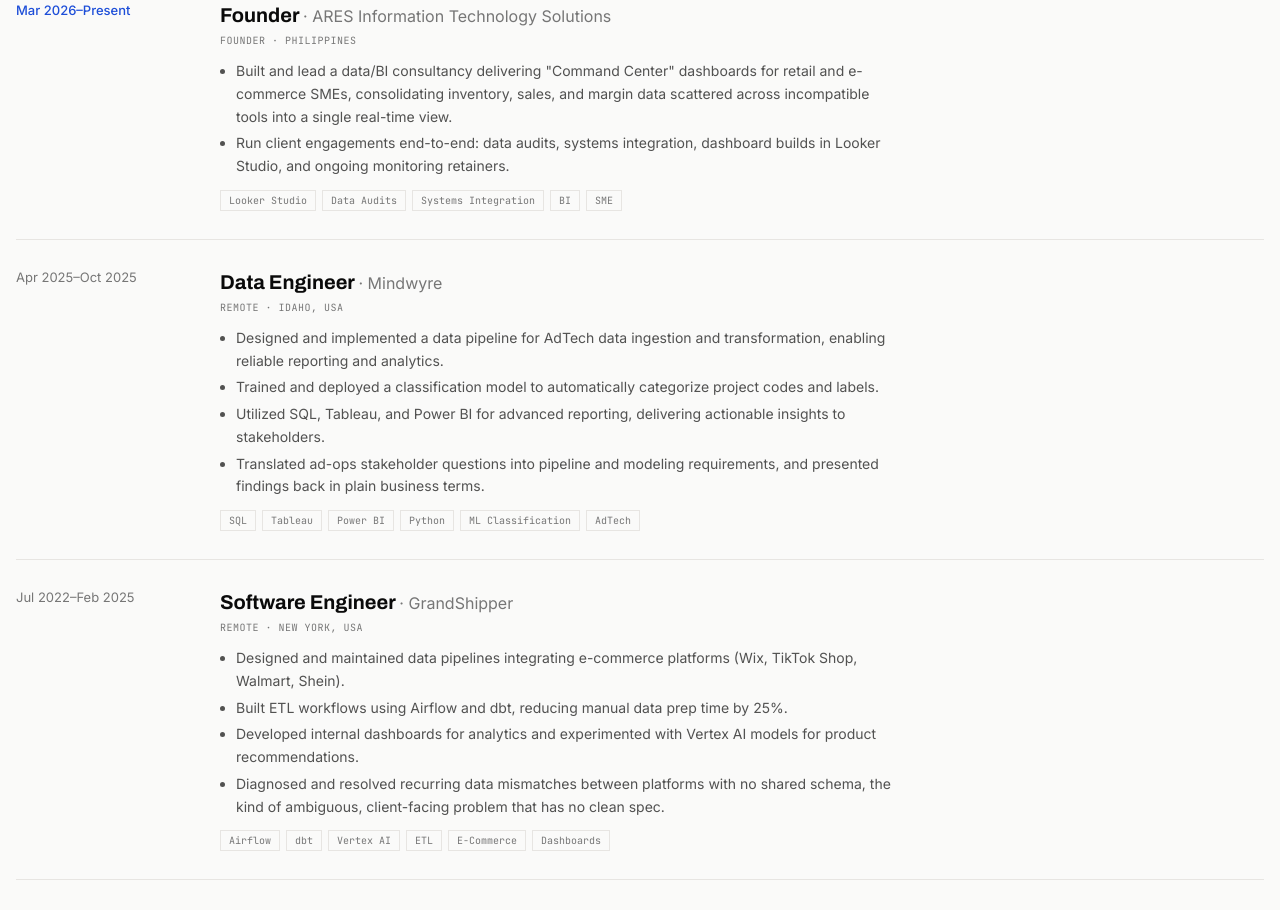
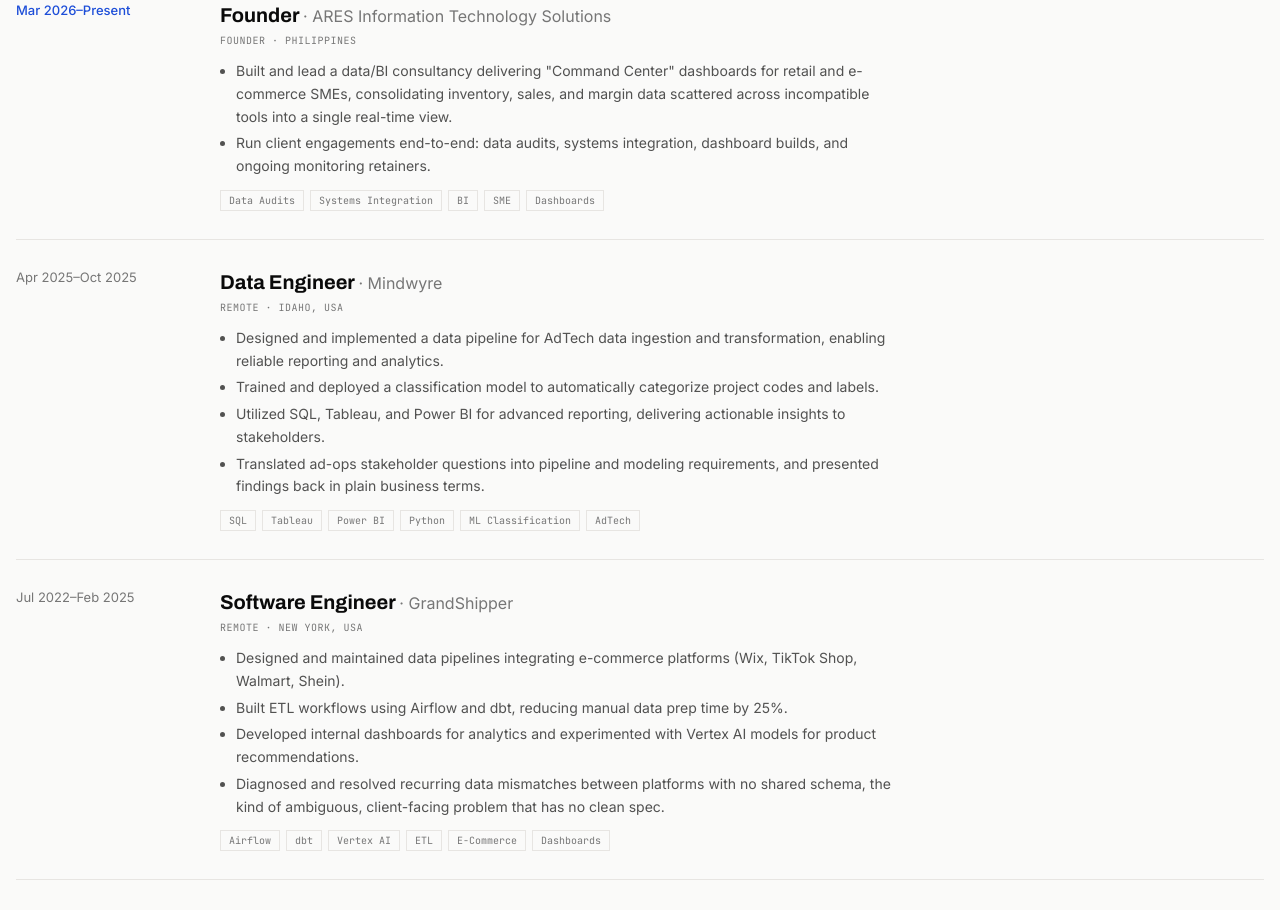
Before and after one commit to cancinoray/portfolio-website, a Next.js app: page / in a window 1280 px wide. Shown: the part 4080-4990 px from the top of the page. Built offline with nearby package versions, Linux system fonts and the light colour scheme.

Commit message:
Make ARES dashboard tooling tech-agnostic
Drop the Looker Studio-specific mention so the consultancy reads as
tool-agnostic rather than tied to one BI platform.

```diff
--- a/components/Experience.tsx
+++ b/components/Experience.tsx
@@ -32,9 +32,9 @@
     role: "Founder",
     bullets: [
       "Built and lead a data/BI consultancy delivering \"Command Center\" dashboards for retail and e-commerce SMEs, consolidating inventory, sales, and margin data scattered across incompatible tools into a single real-time view.",
-      "Run client engagements end-to-end: data audits, systems integration, dashboard builds in Looker Studio, and ongoing monitoring retainers.",
+      "Run client engagements end-to-end: data audits, systems integration, dashboard builds, and ongoing monitoring retainers.",
     ],
-    tags: ["Looker Studio", "Data Audits", "Systems Integration", "BI", "SME"],
+    tags: ["Data Audits", "Systems Integration", "BI", "SME", "Dashboards"],
   },
   {
     period: "Apr 2025–Oct 2025",
```
